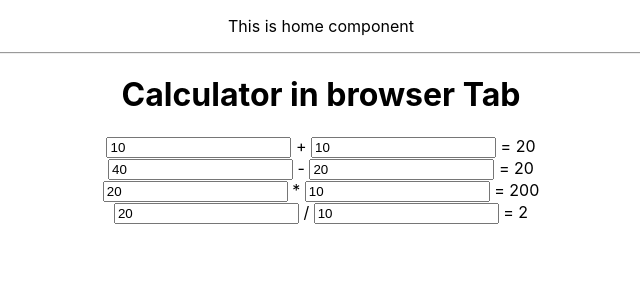
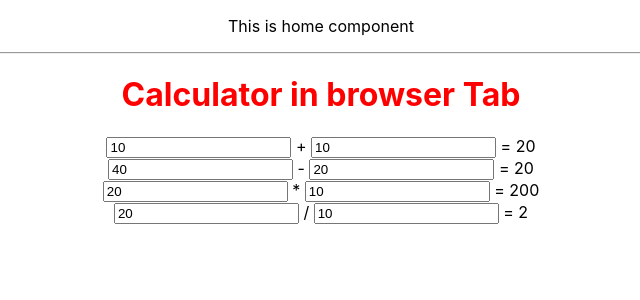
Before and after one commit to Nitin1604/Calculator, a React (Create React App) app: page / in a window 1280 px wide. Shown: the top 300 px of the page, without its empty margins (319-959 px from the left). Built offline with nearby package versions, Linux system fonts and the light colour scheme.

Commit message:
Code for App.css

```diff
--- a/src/App.css
+++ b/src/App.css
@@ -36,3 +36,8 @@
     transform: rotate(360deg);
   }
 }
+
+/* Calculator.js css */
+.heading_h1 {
+  color: red;
+}
--- a/src/component/Calculator.js
+++ b/src/component/Calculator.js
@@ -61,7 +61,7 @@ function handelInputBB(event) {
 return (
         <div>
             <hr/>
-            <h1>Calculator in browser Tab</h1>
+            <h1 className="heading_h1">Calculator in browser Tab</h1>
             {/* " + " operation for variable a and b */}
             <input type="text" name="a" placeholder="input the value of a" value={inputA} onChange={handleInputA}/>
             {" + "}
```
